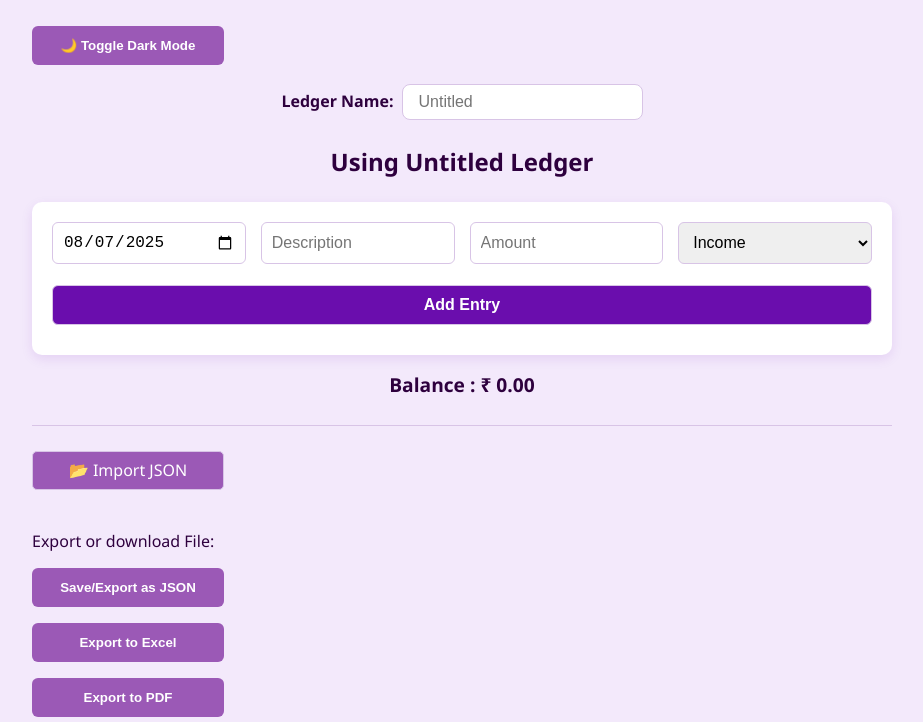
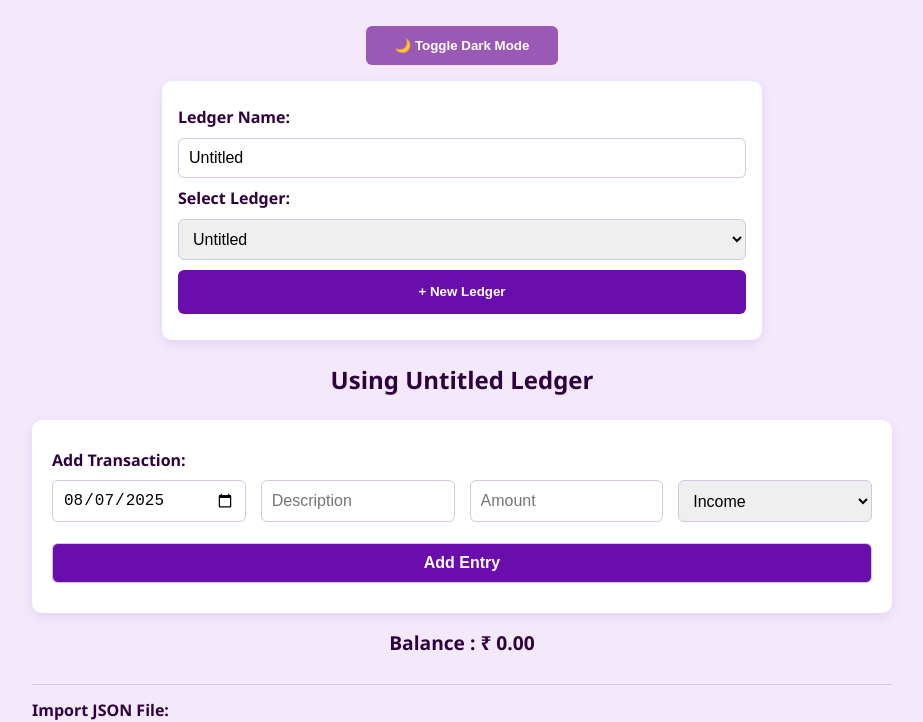
Before and after one commit to cuber-dev/Personal_ledger, a plain HTML site: page index.html in a window 1280 px wide. Shown: the part 82-804 px from the top of the page, without its empty margins (178-1101 px from the left). Drawn offline with nearby package versions, Linux system fonts and the light colour scheme.

Commit message:
slection without delet

```diff
--- a/index.html
+++ b/index.html
@@ -35,14 +35,27 @@
 </head>
 <body>
   <h1>Vault Ledger</h1>
-  <button id="themeToggle" class="export-btn">🌙 Toggle Dark Mode</button>
-<div class="filename-container">
-  <label for="filename">Ledger Name:</label>
-  <input type="text" id="filename" placeholder="Untitled" maxlength="26" oninput="updateFileHeading()" />
+  <button id="themeToggle" class="export-btn toggle">🌙 Toggle Dark Mode</button>
+
+ <div class="entry-section white-card">
+  <div class="form-row">
+    <label for="ledgerName">Ledger Name:</label>
+    <input type="text" id="filename" placeholder="Untitled" value="Untitled" maxlength="26" oninput="updateFileHeading()" />
+  </div>
+
+  <div class="form-row">
+    <label for="ledgerSelect">Select Ledger:</label>
+    <select id="ledgerSelect">
+      <option value="">Untitled</option>
+    </select>
+  </div>
+
+  <button class="primary-button" id="newLedgerBtn">+ New Ledger</button>
 </div>
-
 <h2 id="fileHeading">Using <span id="ledgerName">Untitled</span> Ledger</h2>
   <form id="entryForm">
+    <label for="desc">Add Transaction:</label>
+
     <div class="inputs-container">
 
     <input type="date" id="date" required/>
@@ -60,16 +73,21 @@
   <div class="summary" id="balance">Balance : ₹0.00</div>
 
   <hr />
+  <label>Import JSON File: </label>
+
 <label for="file-input" class="import-label">📂 Import JSON</label>
 <input type="file" class="import-btn" id="file-input" onchange="importJSON(event)" accept=".json" hidden />
   <br />
   <br />
 
   <label>Export or download File: </label>
+<div class="export-container">
 
   <button class="export-btn" onclick="exportJSON()">Save/Export as JSON</button>
   <button class="export-btn" onclick="exportToExcel()">Export to Excel</button>
 <button  class="export-btn" onclick="exportToPDF()">Export to PDF</button>
+</div>
+
 <!-- Filter Section -->
 <div id="filterSection" class="filter-section">
   <label><strong>Filter:</strong></label>
@@ -123,7 +141,7 @@
 </div>
  <div class="summary-container">
 
- <h2 >Summary</h2>
+ <h2 class="heading" >Summary</h2>
 <div id="summarySection">
   <div class="summary-box income-summary">Total Income: ₹ <span id="totalIncome">0.00</span></div>
   <div class="summary-box expense-summary">Total Expenses: ₹ <span id="totalExpense">0.00</span></div>
@@ -155,11 +173,11 @@
 </div>
   <script src="script.js"></script>
   <script src="utilitys.js"></script>
-<script>
+<!-- <script>
   if ("serviceWorker" in navigator) {
     navigator.serviceWorker.register("service-worker.js")
       .then(() => console.log("Service Worker Registered"));
   }
-</script>
+</script> -->
 </body>
 </html>
--- a/script.js
+++ b/script.js
@@ -1,7 +1,7 @@
 let ledger = [];
 let editingIndex = null;
-let fileName = "Untitled Ledger";
-
+let fileName = "Untitled";
+let currentLedgerKey = "";
 
 function renderTable(data = ledger) {
   const table = document.getElementById("tableBody");
@@ -232,13 +232,17 @@ function clearFilters() {
   renderCharts(ledger);
 
 }
-
+/*
 
 function saveToLocalStorage() {
   localStorage.setItem("ledgerData", JSON.stringify(ledger));
   localStorage.setItem("fileName",fileName);
+}*/
+function saveToLocalStorage() {
+  localStorage.setItem(currentLedgerKey, JSON.stringify(ledger));
+  localStorage.setItem("fileName_" + currentLedgerKey, fileName);
 }
-window.onload = async function() {
+/*window.onload = async function() {
   const savedData = localStorage.getItem("ledgerData");
   const name = localStorage.getItem("fileName");
   if (name) fileName = name;
@@ -269,7 +273,7 @@ window.onload = async function() {
   }
   renderCharts(ledger);
 
-};
+};*/
 function updateFileHeading(file = null) {
   const heading =document.getElementById("filename");
   const name = file || heading.value.trim();
@@ -415,3 +419,111 @@ function downloadChart(chartId) {
   link.download = `${fileName || "chart"}_${chartId}.png`;
   link.click();
 }
+
+
+// 🔁 Update <select> options
+function updateLedgerSelect() {
+  const select = document.getElementById("ledgerSelect");
+  const ledgers = JSON.parse(localStorage.getItem("ledgers") || "[]");
+
+  ledgers.forEach(name => {
+    const option = document.createElement("option");
+    option.value = name;
+    option.textContent = name;
+    if (name === currentLedgerKey) {
+      option.selected = true;
+    }
+    select.appendChild(option);
+  });
+}
+
+// 🆕 Create New Ledger
+function createNewLedger() {
+  const ledgerName = document.getElementById("filename").value.trim() || "Untitled";
+
+  if (!ledgerName) {
+    alert("Please enter a valid ledger name.");
+    return;
+  }
+
+  let ledgers = JSON.parse(localStorage.getItem("ledgers") || "[]");
+
+  if (ledgers.includes(ledgerName)) {
+    alert("Ledger already exists.");
+    return;
+  }
+
+  // Add ledger to list
+  ledgers.push(ledgerName);
+  localStorage.setItem("ledgers", JSON.stringify(ledgers));
+
+  // Create initial entry
+  const newLedger = [{
+    date: getCurrentDate(),
+    desc: "Opening Balance",
+    type: "Income",
+    amount: 0
+  }];
+  localStorage.setItem(ledgerName, JSON.stringify(newLedger));
+
+  // Set active ledger
+  currentLedgerKey = ledgerName;
+  localStorage.setItem("currentLedgerKey", currentLedgerKey);
+  ledger = newLedger;
+
+  updateLedgerSelect();
+  renderTable();
+  renderCharts(ledger);
+}
+
+// 📥 Change selected ledger
+document.getElementById("ledgerSelect").addEventListener("change", function(e) {
+  const selected = e.target.value;
+  if (!selected) return;
+  const ledgerName = document.getElementById("filename");
+  ledgerName.value = selected;
+
+  const data = JSON.parse(localStorage.getItem(selected) || "[]");
+  currentLedgerKey = selected;
+  localStorage.setItem("currentLedgerKey", currentLedgerKey);
+  ledger = data;
+
+  renderTable();
+  renderCharts(ledger);
+});
+
+// ▶️ Init on load
+window.onload = function() {
+  const savedLedgers = JSON.parse(localStorage.getItem("ledgers") || "[]");
+  currentLedgerKey = localStorage.getItem("currentLedgerKey") || savedLedgers[0] || "Untitled";
+
+  if (!savedLedgers.includes(currentLedgerKey)) {
+    savedLedgers.push(currentLedgerKey);
+    localStorage.setItem("ledgers", JSON.stringify(savedLedgers));
+  }
+  const ledgerName = document.getElementById("filename");
+  ledgerName.value = currentLedgerKey;
+
+  ledger = JSON.parse(localStorage.getItem(currentLedgerKey) || "[]");
+  if (ledger.length === 0) {
+    ledger.push({
+      date: getCurrentDate(),
+      type: "Income",
+      desc: "Opening balance",
+      amount: 0
+    });
+    localStorage.setItem(currentLedgerKey, JSON.stringify(ledger));
+  }
+
+  updateLedgerSelect();
+  renderTable();
+  renderCharts(ledger);
+};
+
+// 🧠 Bind + New Ledger button
+document.getElementById("newLedgerBtn").addEventListener("click", createNewLedger);
+
+// 🕒 Helper: get today's date in yyyy-mm-dd
+function getCurrentDate() {
+  return new Date().toISOString().split("T")[0];
+}
--- a/style.css
+++ b/style.css
@@ -32,6 +32,10 @@ h1 {
   line-height: 2.3rem;
 
 }
+
+.heading{
+  margin-top : 0;
+}
 h2{
   text-align: center;
   line-height: 2.5rem;
@@ -54,6 +58,13 @@ h2{
   word-wrap : break-word;
    word-break: break-word;
 }
+.white-card{
+  background: var(--bg-color);
+  padding: 20px;
+  border-radius: 10px;
+  box-shadow: 0 4px 12px rgba(106, 13, 173, 0.1); /* subtle purple shadow */
+  margin-bottom: 20px;
+}
 form {
   background: var(--bg-color);
   padding: 20px;
@@ -72,7 +83,8 @@ form .inputs-container {
 
 form input,
 form select,
-form button {
+form button ,
+input,select{
   padding: 10px;
   border: 1px solid var(--border-color);
   border-radius: 6px;
@@ -102,7 +114,11 @@ form button {
 form button:hover {
   background-color: var(--hover-color);
 }
-
+.export-container {
+  display :flex;
+  flex-wrap: wrap;
+  gap:0 1rem;
+}
 /* Balance summary */
 .summary {
   margin-top: 10px;
@@ -142,7 +158,7 @@ button:hover {
 }
 
 .export-btn,.import-btn {
-  margin: 1rem 0;
+  margin: .5rem 0;
   padding: 12px 18px;
   max-width: 12rem;
 
@@ -349,19 +365,12 @@ body.dark-mode {
   text-align: center;
 }
 
-.filename-container label {
+.filename-container label ,label{
   font-weight: bold;
   color: var(--text-color);
 }
 
 #filename {
-  padding: 0.5rem 1rem;
-  font-size: 1rem;
-  border: 1px solid var(--border-color);
-  border-radius: 8px;
-  background-color: var(--bg-color);
-  color: var(--text-color);
-  outline: none;
   transition: border 0.3s ease;
 }
 
@@ -371,7 +380,7 @@ body.dark-mode {
 .summary-container{
   background-color: var(--bg-color);
   box-shadow: 0 4px 10px rgba(0, 0, 0, 0.1);
- padding : 1rem 1.2rem;
+ padding : 1.5rem 1.2rem;
  margin : 1.5rem 0;
  border-radius: .5rem;
 }
@@ -429,3 +438,30 @@ body.dark-mode {
   width: 100% !important;
   max-height: 400px;
 }
+
+.entry-section {
+  padding: 1rem;
+  max-width: 600px;
+  margin-inline: auto;
+}
+
+
+.primary-button {
+  background-color: var(--primary-color, #8000cc);
+  color: white;
+  border: none;
+  padding: 0.9rem 1.2rem;
+  border-radius: 6px;
+  cursor: pointer;
+  width: 100%;
+}
+
+.primary-button:hover {
+  opacity: 0.9;
+}
+
+.toggle {
+  margin: 1rem auto;
+  display: block;
+
+}
```
Also changed, not shown: service-worker.js (+24 -24 lines).
